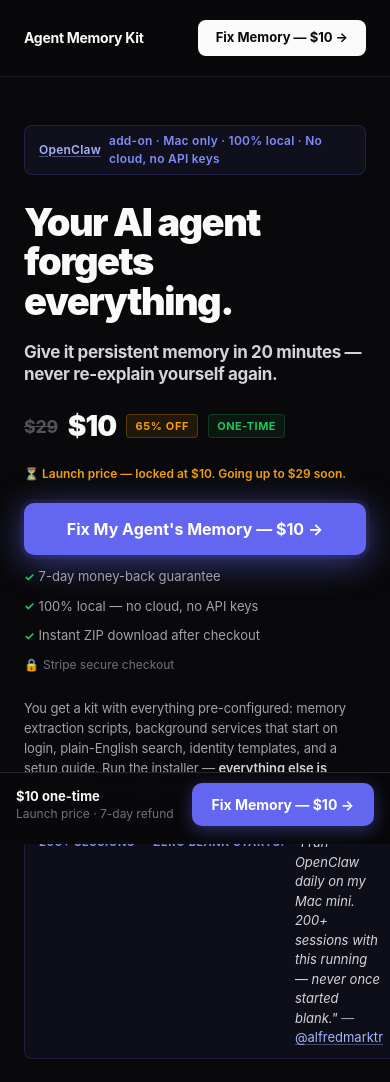
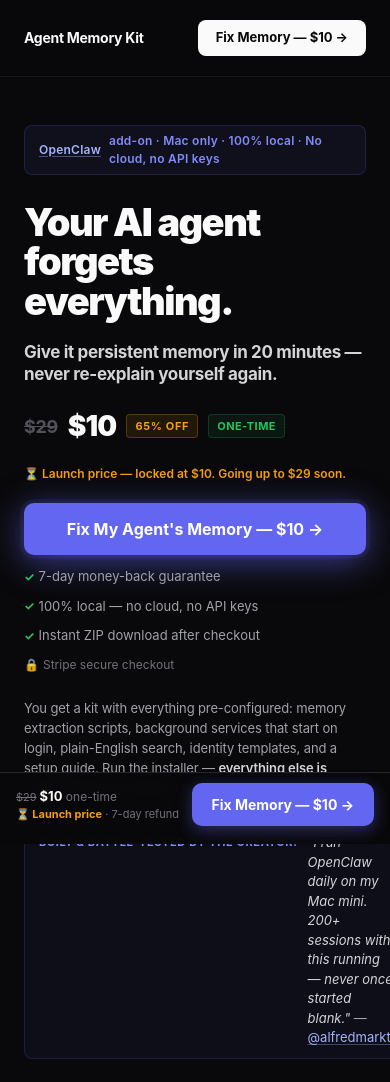
Before and after one commit to marcoiaq/agent-memory-kit, a Next.js app: page / in a window 390 px wide. Shown: the top 1082 px of the page. Built offline with nearby package versions, Linux system fonts and the light colour scheme; no server answers.

Commit message:
ux: strengthen trust signals — clearer founder proof label + price contrast on mobile buy bar

```diff
--- a/app/page.tsx
+++ b/app/page.tsx
@@ -633,7 +633,7 @@ export default function Home() {
               You get a kit with everything pre-configured: memory extraction scripts, background services that start on login, plain-English search, identity templates, and a setup guide. Run the installer — <span style={{color:'#d4d4d8', fontWeight:600}}>everything else is automatic from session one</span>.
             </p>
             <p className="hero-proof" style={{marginTop:'12px', marginBottom:'0'}}>
-              <span className="hero-proof-label">200+ sessions — zero blank starts:</span>
+              <span className="hero-proof-label">Built &amp; battle-tested by the creator:</span>
               <span><span style={{fontStyle:'italic', color:'#d4d4d8'}}>"I run OpenClaw daily on my Mac mini. 200+ sessions with this running — never once started blank."</span>{' '}— <a href="https://x.com/alfredmarktr" target="_blank" rel="noopener noreferrer">@alfredmarktr</a></span>
             </p>
             <span style={{fontSize:'12px', color:'#71717a', marginTop:'10px', display:'flex', alignItems:'center', gap:'4px', flexWrap:'wrap'}}>
@@ -1043,8 +1043,8 @@ export default function Home() {
       <div className="mobile-buy-bar">
         <div className="mobile-buy-bar-inner">
           <div className="mobile-buy-bar-text">
-            <strong>$10 one-time</strong><br />
-            Launch price · 7-day refund
+            <span style={{fontSize:'11px', color:'#71717a', textDecoration:'line-through', marginRight:'3px'}}>$29</span><strong>$10</strong><span style={{fontWeight:400, color:'#71717a', fontSize:'12px'}}> one-time</span><br />
+            <span style={{color:'#f59e0b', fontWeight:700, fontSize:'11px'}}>⏳ Launch price</span><span style={{color:'#71717a', fontSize:'11px'}}> · 7-day refund</span>
           </div>
           <a href="/api/create-checkout" className="mobile-buy-bar-btn">
             Fix Memory — $10 →
```
